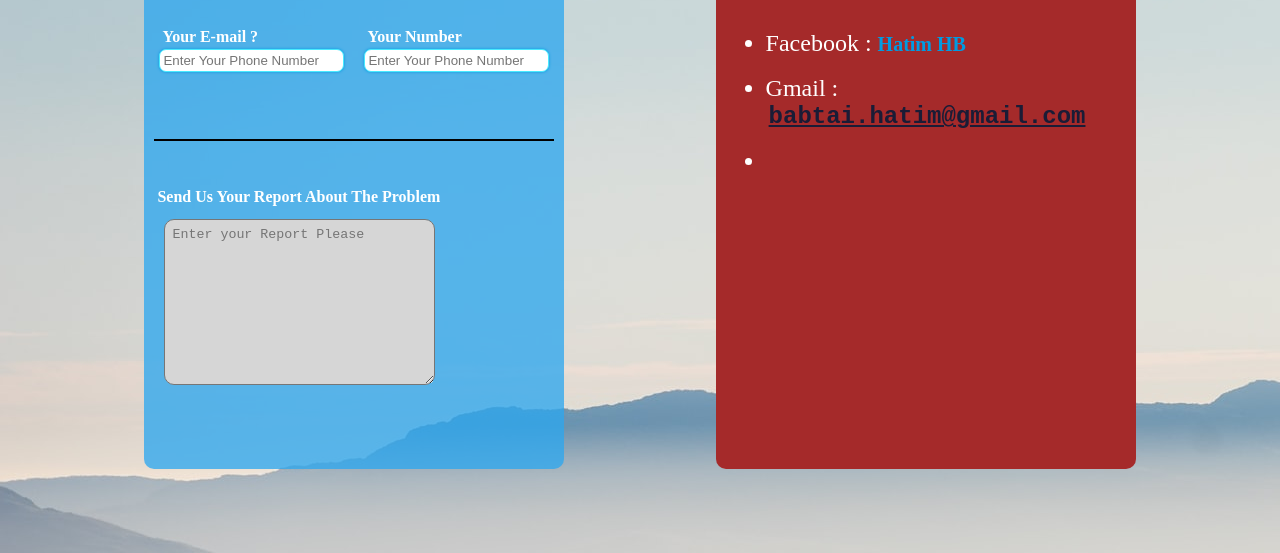
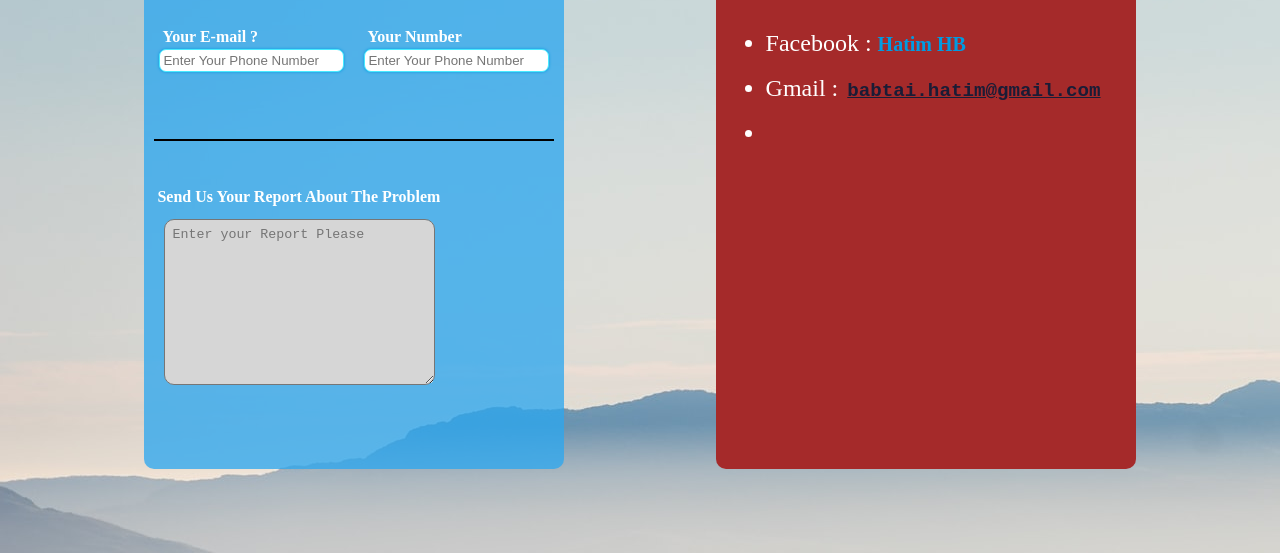
Before and after one commit to hatimOtaku/hatimOtaku.github.io, a plain HTML site: page index.html in a window 1280 px wide. Shown: the part 247-800 px from the top of the page. Drawn offline with Linux system fonts and the light colour scheme.

Commit message:
Update index.html

```diff
--- a/index.html
+++ b/index.html
@@ -41,7 +41,7 @@
         <h1 style="margin-top: 20px;text-decoration: underline black ;padding-bottom: 10px;">You Can Also Contact Us On :</h1><br>
         <ul>
             <li>Facebook : <a href="https://www.facebook.com/hatim.hb.12382" target="_blank">Hatim HB</a></li><br>
-            <li>Gmail : <p style="display: inline;color:rgb(26, 28, 54);font-weight: bold;font-family:'Courier New', Courier, monospace;text-decoration: underline;">babtai.hatim@gmail.com</p></li><br>
+            <li>Gmail : <p style="display: inline;color:rgb(26, 28, 54);font-size:80%;font-weight: bold;font-family:'Courier New', Courier, monospace;text-decoration: underline;">babtai.hatim@gmail.com</p></li><br>
             <li></li>
         </ul>
       </div>
```
